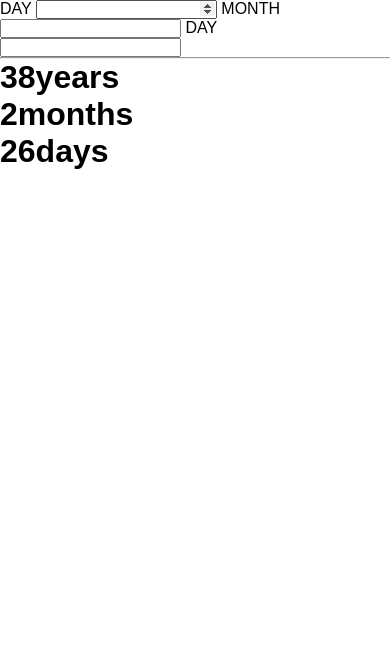
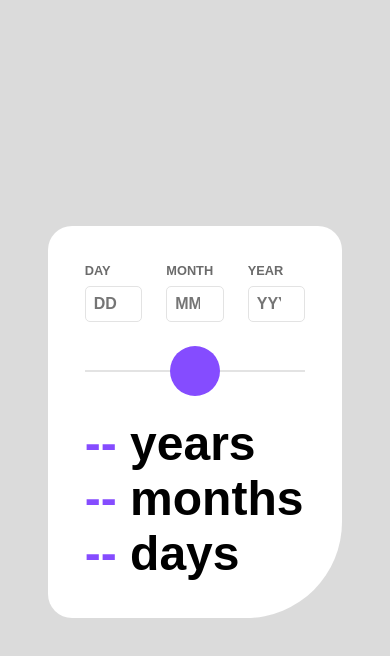
Before and after one commit to razzasid/Frontend-Challanges, a plain HTML site: page age-calculator-app/index.html in a window 390 px wide. Drawn offline with Linux system fonts and the light colour scheme.

Commit message:
complete ui of age calculator

```diff
--- a/age-calculator-app/index.html
+++ b/age-calculator-app/index.html
@@ -11,26 +11,40 @@
       sizes="32x32"
       href="./assets/images/favicon-32x32.png"
     />
-    <link rel="stylesheet" href="style.css">
+    <link rel="stylesheet" href="style.css" />
+    <!-- <script
+      src="https://kit.fontawesome.com/1aee638104.js"
+      crossorigin="anonymous"
+    ></script> -->
 
     <title>Frontend Mentor | Age calculator app</title>
   </head>
   <body>
     <div class="container">
       <div class="input-fields">
-        <label for="day">DAY</label>
-        <input type="number" id="day" />
-        <label for="month">MONTH</label>
-        <input type="number" id="month" />
-        <label for="year">DAY</label>
-        <input type="number" id="year" />
+        <div class="input">
+          <label for="day">DAY</label>
+          <input type="number" id="day" placeholder="DD" />
+        </div>
+        <div class="input">
+          <label for="month">MONTH</label>
+          <input type="number" id="month" placeholder="MM" />
+        </div>
+        <div class="input">
+          <label for="year">YEAR</label>
+          <input type="number" id="year" placeholder="YYYY" />
+        </div>
       </div>
-      <hr>
-
+      <div class="horizontal-line">
+        <hr />
+        <div class="circle" id="btn">
+          <i class="fa-solid fa-circle-check"></i>
+        </div>
+      </div>
       <div class="output">
-        <h1><span id="years">38</span>years</h1>
-        <h1><span id="months">2</span>months</h1>
-        <h1><span id="days">26</span>days</h1>
+        <h1><span class="highlight" id="years">--</span> years</h1>
+        <h1><span class="highlight" id="months">--</span> months</h1>
+        <h1><span class="highlight" id="days">--</span> days</h1>
       </div>
     </div>
     <!-- Day DD Month MM Year YYYY -- years -- months -- days -->
@@ -41,5 +55,6 @@
         >Frontend Mentor</a
       >. Coded by <a href="#">Your Name Here</a>.
     </div> -->
+    <script src="index.js"></script>
   </body>
 </html>
--- /dev/null
+++ b/age-calculator-app/index.js
@@ -0,0 +1,30 @@
+const dayInput = document.getElementById("day");
+const monthInput = document.getElementById("month");
+const yearInput = document.getElementById("year");
+const days = document.getElementById("days");
+const months = document.getElementById("months");
+const years = document.getElementById("years");
+const btn = document.getElementById("btn");
+
+const currentDate = new Date();
+
+const getDate = currentDate.getDate();
+const getyear = currentDate.getFullYear();
+const getMonth = currentDate.getMonth() + 1;
+
+btn.addEventListener("click", () => {
+  const dayInputValue = dayInput.valueAsNumber;
+  const monthInputValue = monthInput.valueAsNumber;
+  const yearInputValue = yearInput.valueAsNumber;
+  let totalYears;
+
+  if (monthInputValue > getMonth && dayInputValue < getDate) {
+    totalYears = getyear - yearInputValue - 1;
+    console.log(totalYears);
+  } else {
+    totalYears = getyear - yearInputValue;
+    console.log(totalYears);
+  }
+
+  //   console.log(dayInputValue, monthInputValue, yearInputValue);
+});
--- a/age-calculator-app/style.css
+++ b/age-calculator-app/style.css
@@ -1,6 +1,131 @@
+@import url(assets/fonts/Poppins-BoldItalic.ttf);
 * {
   margin: 0;
   padding: 0;
   box-sizing: border-box;
-  font-family: "poppins", sans-serif;
+  font-family: "Poppins", sans-serif;
 }
+
+body {
+  background: hsl(0, 0%, 86%);
+  display: flex;
+  justify-content: center;
+  align-items: center;
+  height: 100vh;
+}
+
+.container {
+  width: 100%;
+  max-width: 600px;
+  background: #fff;
+  padding: 2.3rem;
+  border-radius: 1.5em;
+  border-bottom-right-radius: 8em;
+  margin: 3em;
+}
+.input {
+  width: 100%;
+  max-width: 100px;
+  display: flex;
+  flex-direction: column;
+  /* border: 2px solid red; */
+}
+
+.input-fields {
+  display: flex;
+  gap: 1.5em;
+}
+
+hr {
+  height: 0;
+  margin-block: 2em;
+  width: 80%;
+  border: 0.1px solid #e3e3e3;
+}
+
+.horizontal-line {
+  width: 100%;
+  display: flex;
+  justify-content: center;
+  align-items: center;
+}
+
+.input label {
+  width: 50%;
+  font-size: 0.8rem;
+  color: hsl(0, 0%, 42%);
+  font-weight: bold;
+}
+
+.circle {
+  width: 7rem;
+  height: 7rem;
+  border-radius: 100%;
+  background: hsl(259, 100%, 65%);
+}
+
+.circle:hover {
+  cursor: pointer;
+  background: #000;
+  transition: 0.1s ease-in;
+}
+
+input {
+  width: 100%;
+  padding: 0.5rem;
+  border: 1px solid #e3e3e3;
+  margin-top: 0.5em;
+  border-radius: 5px;
+  font-size: 1.5rem;
+  font-weight: bold;
+}
+
+input:hover,
+input:active,
+input:focus {
+  border: 1px solid hsl(259, 100%, 24%);
+  cursor: pointer;
+  outline: none;
+}
+
+.output {
+  font-size: 2.5rem;
+  font-weight: 800;
+  font-family: url(assets/fonts/Poppins-BoldItalic.ttf);
+}
+.highlight {
+  color: hsl(259, 100%, 65%);
+}
+
+@media (max-width: 600px) {
+  .container {
+    border-bottom-right-radius: 6em;
+  }
+  .output {
+    font-size: 1.5rem;
+    margin-top: 0.5em;
+  }
+
+  .input-fields {
+    margin-bottom: 1em;
+  }
+
+  .horizontal-line {
+    position: relative;
+  }
+
+  input {
+    font-size: 1rem;
+  }
+
+  hr {
+    width: 100%;
+  }
+
+  .circle {
+    position: absolute;
+    margin-block: 2em;
+    width: 50px;
+    height: 50px;
+  }
+}
```
